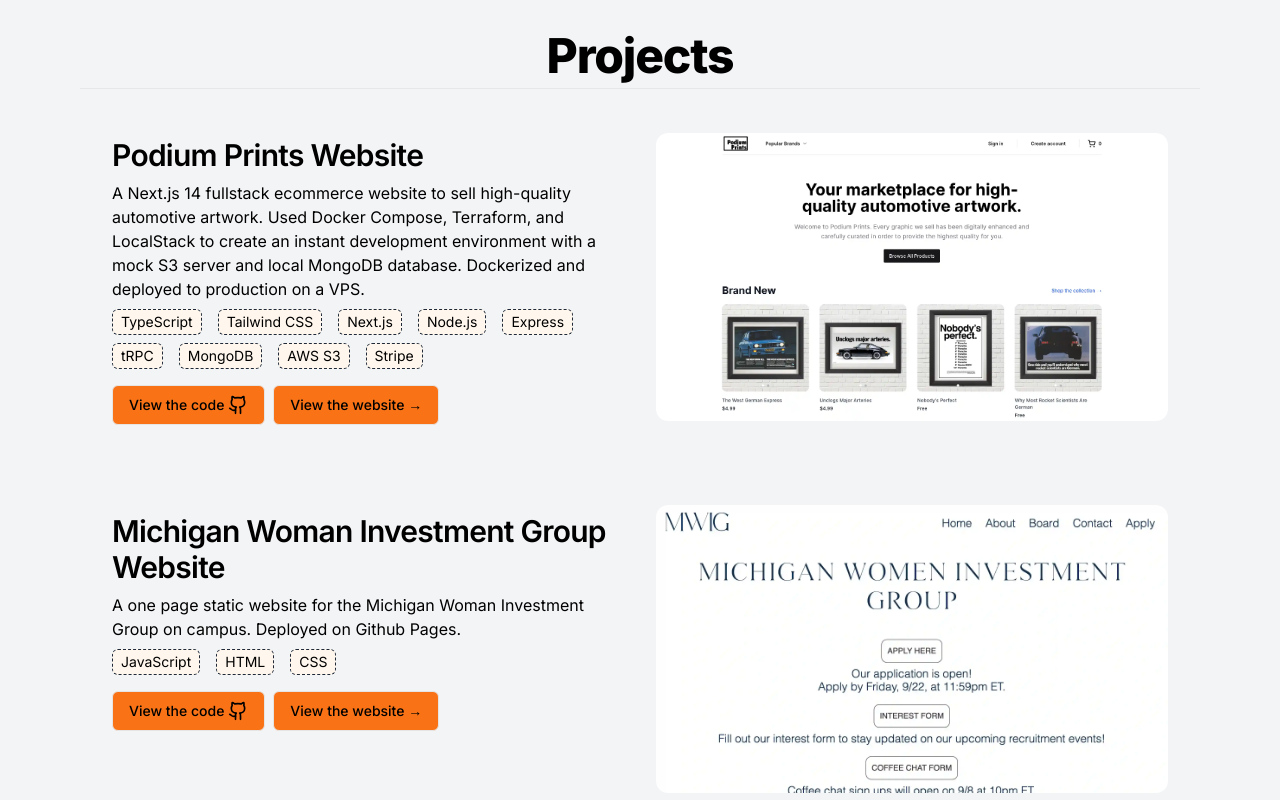
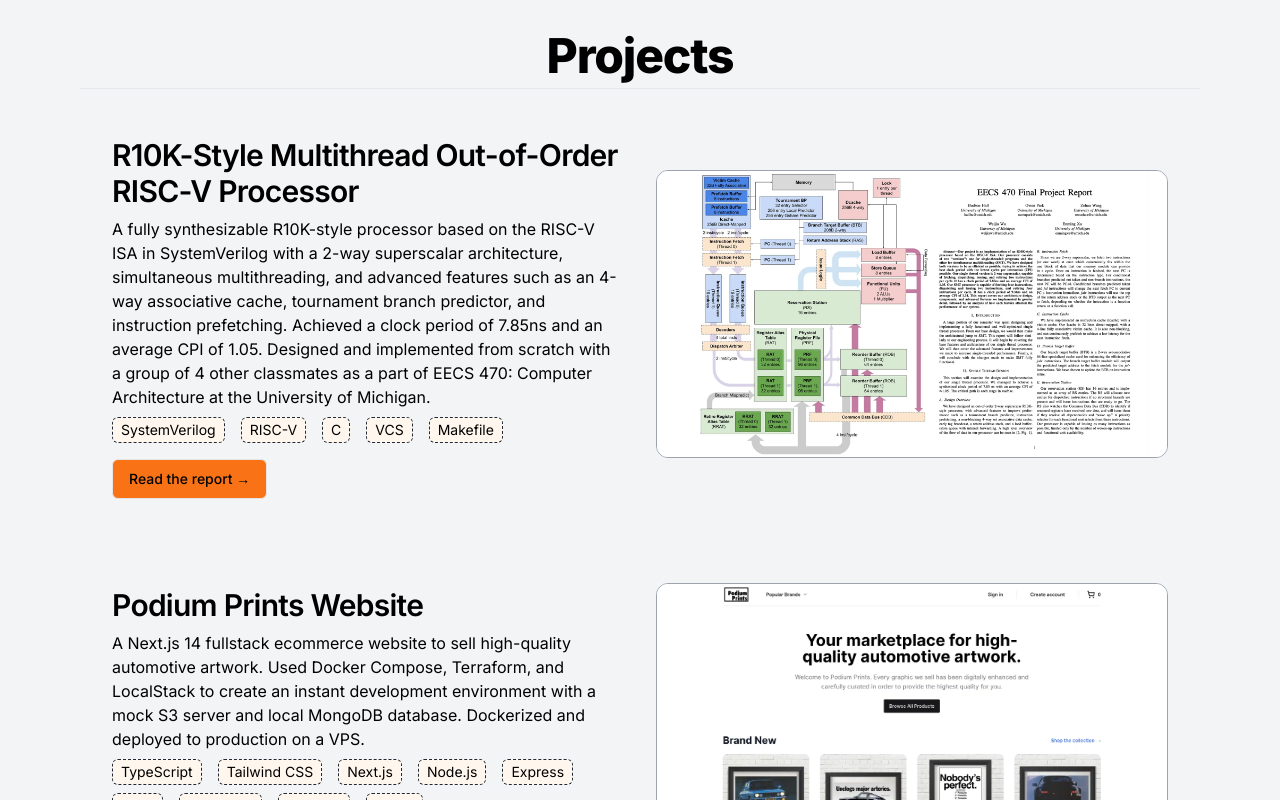
Before and after one commit to owenpark8/personal-site, a Next.js app: page / in a window 1280 px wide. Shown: the part 880-1680 px from the top of the page. Built offline with nearby package versions, Linux system fonts and the light colour scheme.

Commit message:
Add 470 project

```diff
--- a/src/app/page.tsx
+++ b/src/app/page.tsx
@@ -119,6 +119,14 @@
           <h1 className="pt-12 text-center scroll-m-20 text-4xl font-extrabold tracking-tight border-b pb-2 lg:text-5xl">
             Projects
           </h1>
+          <ProjectDisplay
+            imageSrc="/project-previews/470-preview.webp"
+            title="R10K-Style Multithread Out-of-Order RISC-V Processor"
+            summary="A fully synthesizable R10K-style processor based on the RISC-V ISA in SystemVerilog with a 2-way superscalar architecture, simultaneous multithreading, and advanced features such as an 4-way associative cache, tournament branch predictor, and instruction prefetching. Achieved a clock period of 7.85ns and an average CPI of 1.05. Designed and implemented from scratch with a group of 4 other classmates as a part of EECS 470: Computer Architecture at the University of Michigan."
+            tags={["SystemVerilog", "RISC-V", "C", "VCS", "Makefile"]}
+            miscLink="/EECS-470-Final-Project-Report.pdf"
+            miscText="Read the report"
+          />
           <ProjectDisplay
             imageSrc="/project-previews/podium-prints-preview.webp"
             title="Podium Prints Website"
--- a/src/components/ProjectDisplay.tsx
+++ b/src/components/ProjectDisplay.tsx
@@ -9,8 +9,10 @@
   summary: string;
   details?: string;
   tags: string[];
-  github: string;
+  github?: string;
   website?: string;
+  miscLink?: string;
+  miscText?: string;
 }
 
 const ProjectDisplay = ({
@@ -21,6 +23,8 @@
   tags,
   github,
   website,
+  miscLink,
+  miscText,
 }: ProjectDisplayProps) => {
   return (
     <div className="mx-auto max-w-2xl px-4 py-10 sm:px-6 lg:grid lg:max-w-7xl lg:grid-cols-2 lg:gap-x-8 lg:px-8">
@@ -40,6 +44,7 @@
           ))}
         </div>
         <div className="flex mt-2">
+          {github ? (
             <Link
               href={github}
               className={buttonVariants({
@@ -50,16 +55,29 @@
             >
               View the code <Github className="pl-1" />
             </Link>
+          ) : null}
           {website ? (
             <Link
               href={website}
               className={buttonVariants({
-                className: "bg-orange-500 hover:bg-orange-400",
+                className: "bg-orange-500 hover:bg-orange-400 mr-2",
                 variant: "outline",
               })}
               target="_blank"
             >
               View the website &rarr;
+            </Link>
+          ) : null}
+          {miscLink ? (
+            <Link
+              href={miscLink}
+              className={buttonVariants({
+                className: "bg-orange-500 hover:bg-orange-400 mr-2",
+                variant: "outline",
+              })}
+              target="_blank"
+            >
+              {miscText} &rarr;
             </Link>
           ) : null}
         </div>
@@ -68,7 +86,7 @@
         <div className="relative aspect-video w-full">
           <Image
             fill={true}
-            className="w-full h-full object-cover rounded-xl"
+            className="w-full h-full object-cover rounded-xl border-gray-400 border"
             src={imageSrc}
             alt="project preview"
           />
```
Also changed, not shown: public/project-previews/470-preview.webp (added), 1 other file (tests, documents, lock files or other folders). Lines whose indentation alone changed are shown as unchanged.
